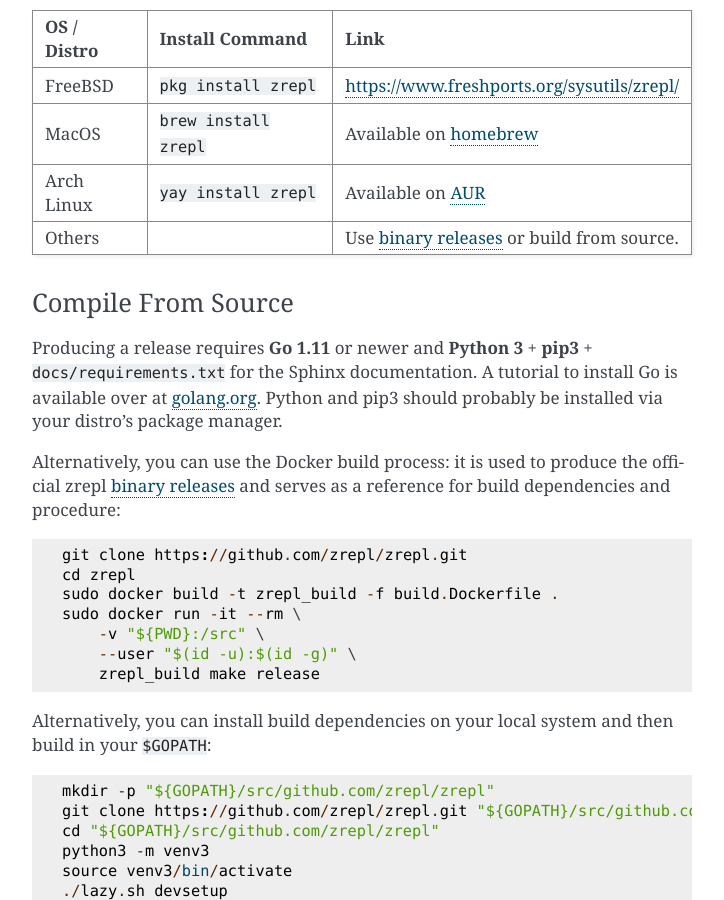
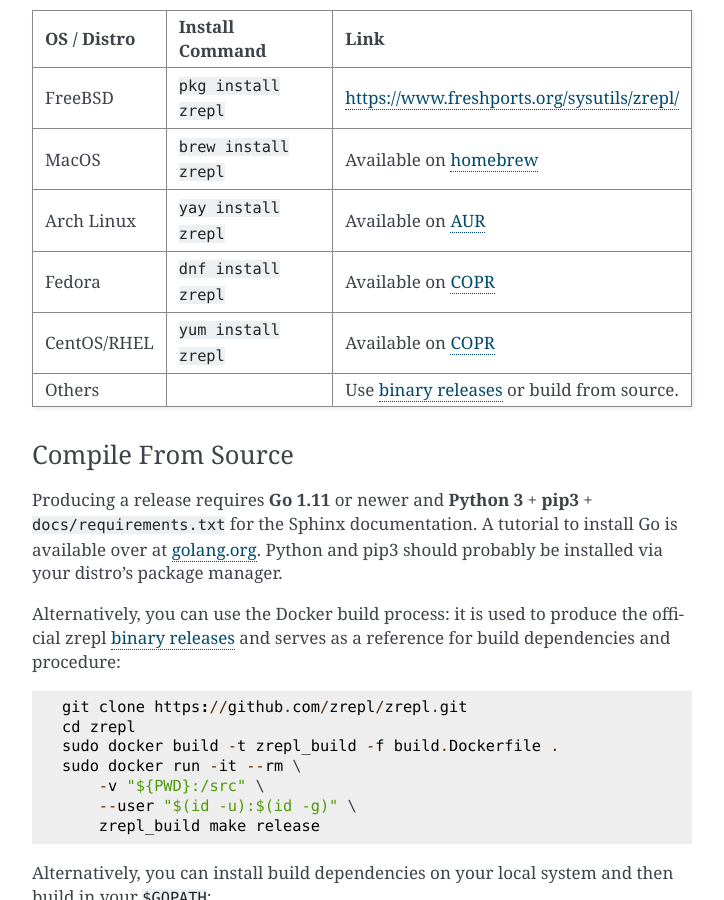
Before and after one commit to zrepl/zrepl, a Sphinx documentation site: the page built from docs/installation.rst, in a window 1280 px wide and 900 px high, scrolled down 570 px. Shown: the whole window, without its empty margins (388-1112 px from the left). Built offline with Sphinx 7.4.7, drawn with Linux system fonts in a browser that asks for light colours; the version number could not be read and is left out.

Commit message:
Added installation instruction for Fedora/CentOS

```diff
--- a/docs/installation.rst
+++ b/docs/installation.rst
@@ -40,6 +40,12 @@
     * - Arch Linux
       - ``yay install zrepl``
       - Available on `AUR <https://aur.archlinux.org/packages/zrepl>`_
+    * - Fedora
+      - ``dnf install zrepl``
+      - Available on `COPR <https://copr.fedorainfracloud.org/coprs/poettlerric/zrepl/>`_
+    * - CentOS/RHEL
+      - ``yum install zrepl``
+      - Available on `COPR <https://copr.fedorainfracloud.org/coprs/poettlerric/zrepl/>`_
     * - Others
       -
       - Use `binary releases`_ or build from source.
```
